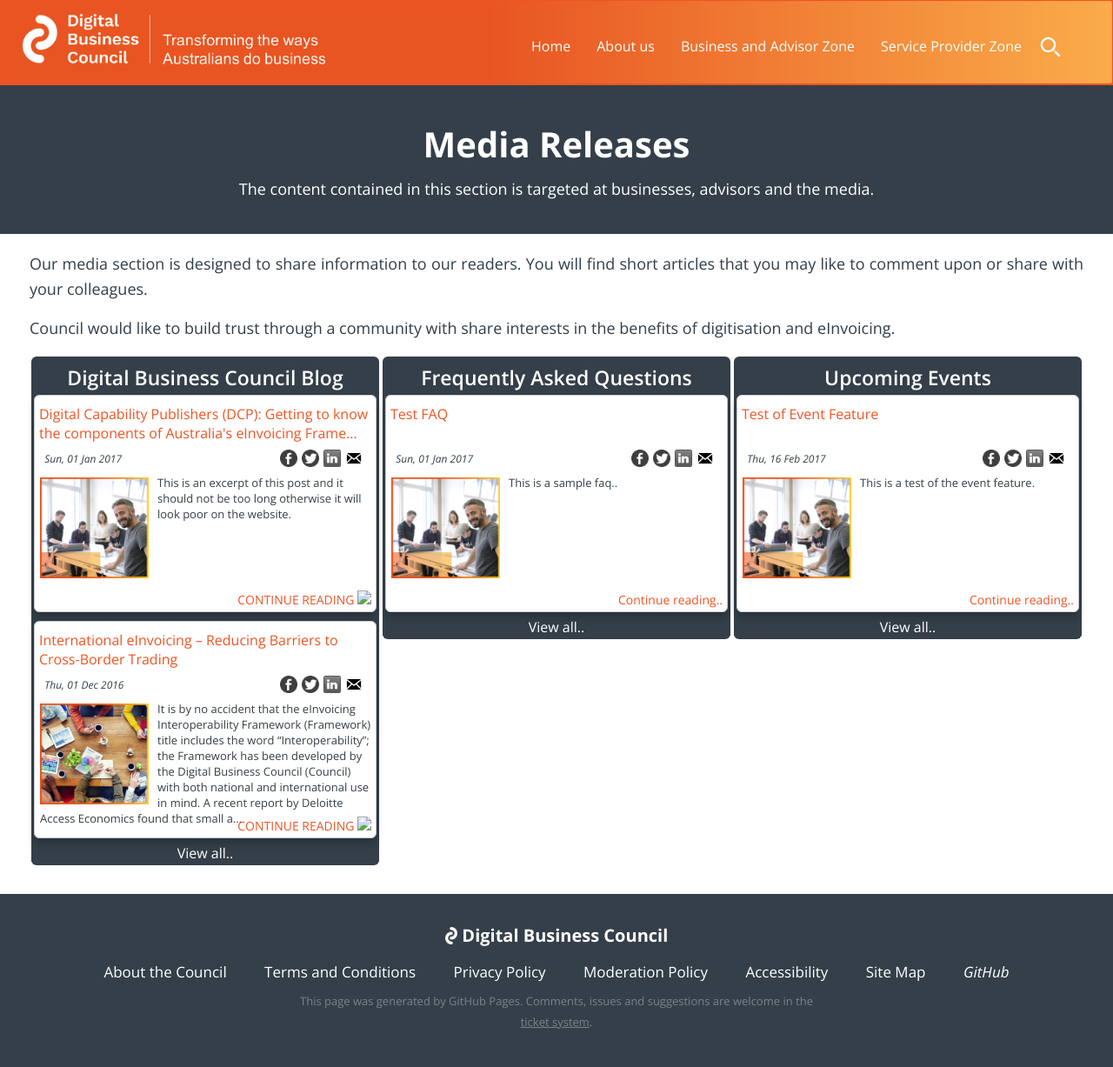
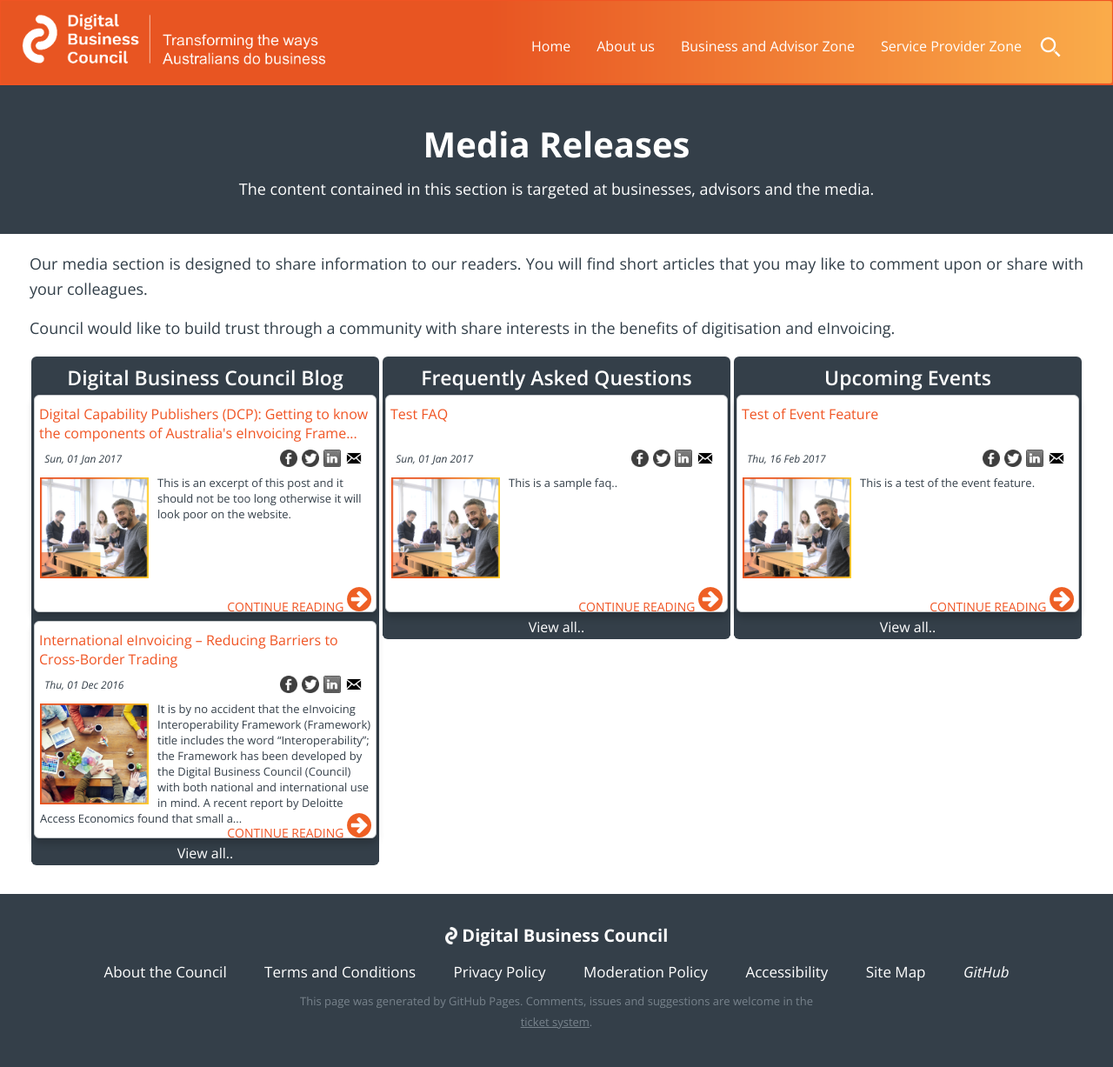
Before and after one commit to Digital-Business-Council/Digital-Business-Council.github.io, a Jekyll site: the page built from pages/business-zone/blogs/media-jump-page.md, in a window 1280 px wide. Shown: the whole page at 87% size. Built offline with Jekyll 4.4.1, drawn with Linux system fonts in a browser that asks for light colours.

Commit message:
Update media-jump-page.md

```diff
--- a/pages/business-zone/blogs/media-jump-page.md
+++ b/pages/business-zone/blogs/media-jump-page.md
@@ -52,7 +52,7 @@
     	</div>
 
 	<div class="card-action">
-		<a href="{{blog-page.url}}">CONTINUE READING <img src="./images/fwd-arrow-icon.png"></a>
+		<a href="{{blog-page.url}}">CONTINUE READING <img src="{{site.url | absolute}}/images/fwd-arrow-icon.png"></a>
     	</div>
 
 	</div>
@@ -106,7 +106,7 @@
     	</div>
 
 	<div class="card-action">
-		<a href="{{blog-page.url}}">Continue reading..</a>
+		<a href="{{blog-page.url}}">CONTINUE READING <img src="{{site.url | absolute}}/images/fwd-arrow-icon.png"></a>
     	</div>
 
 
@@ -159,7 +159,7 @@
     	</div>
 
 	<div class="card-action">
-		<a href="{{blog-page.url}}">Continue reading..</a>
+		<a href="{{blog-page.url}}">CONTINUE READING <img src="{{site.url | absolute}}/images/fwd-arrow-icon.png"></a>
     	</div>
 
 
```
